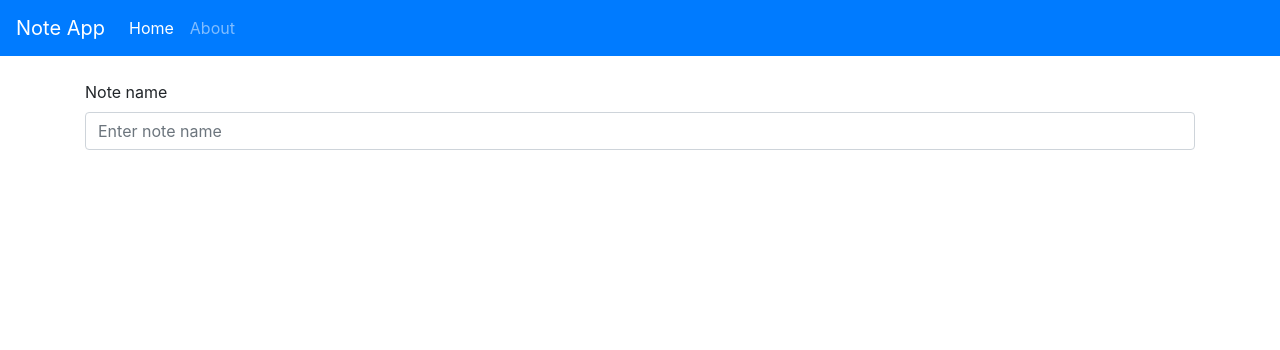
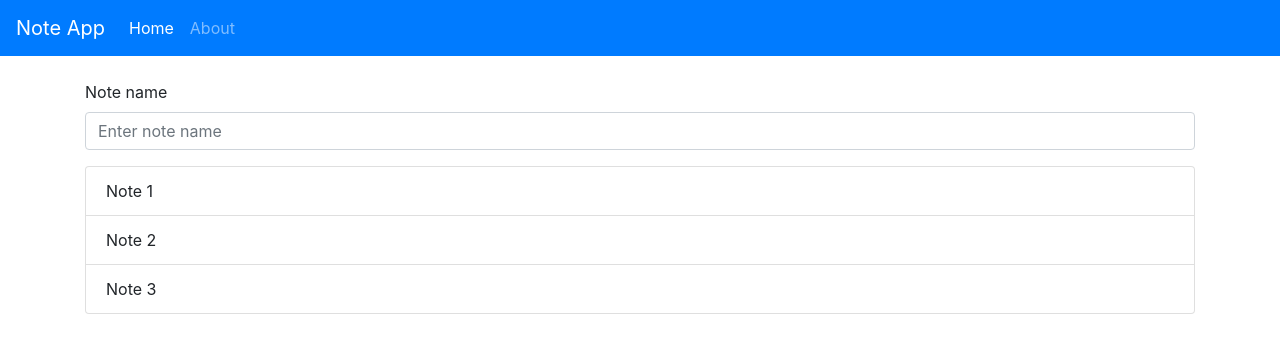
Before and after one commit to HorbynkoIvan/note-app, a React (Create React App) app: page / in a window 1280 px wide. Shown: the top 350 px of the page. Built offline with nearby package versions, Linux system fonts and the light colour scheme.

Commit message:
added basic list of notes

```diff
--- /dev/null
+++ b/src/components/Notes.js
@@ -0,0 +1,12 @@
+import React from "react"
+import {ListGroup} from "react-bootstrap";
+
+export const Notes = ({notes}) => {
+    return (
+        <ListGroup>
+            {notes.map((note)=>(
+                <ListGroup.Item key={note.id}>{note.title}</ListGroup.Item>
+            ))}
+        </ListGroup>
+    )
+}
--- a/src/pages/Home.js
+++ b/src/pages/Home.js
@@ -1,10 +1,15 @@
 import React from "react"
 import {FormComponent} from "../components/Form";
+import {Notes} from "../components/Notes";
 
 export const Home = () => {
+    const notes = new Array(3).fill("").map((_, index) => {
+        return {id: index, title: `Note ${index +1}`}
+    })
     return (
         <>
             <FormComponent/>
+            <Notes notes={notes}/>
         </>
     )
 }
```
